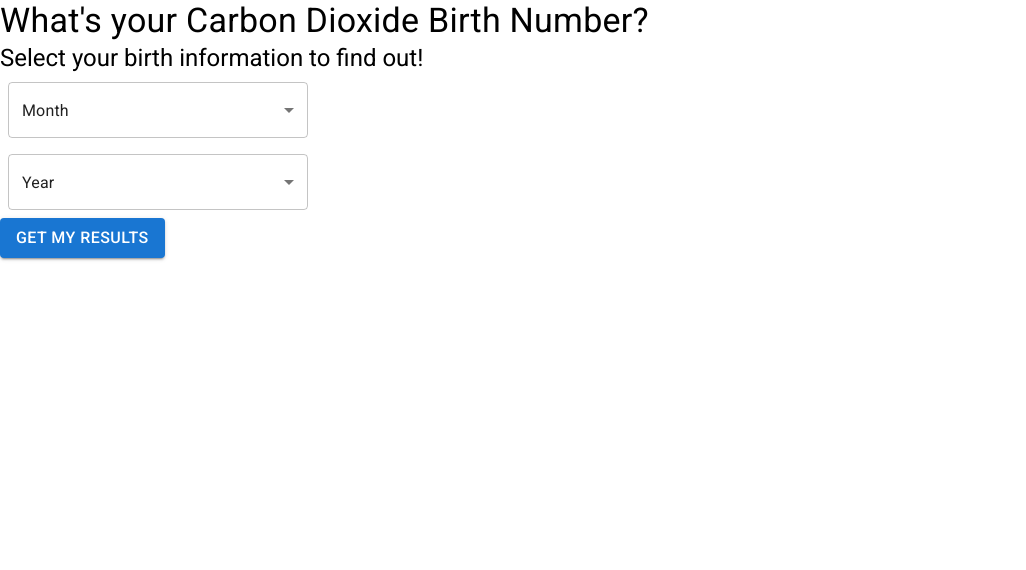
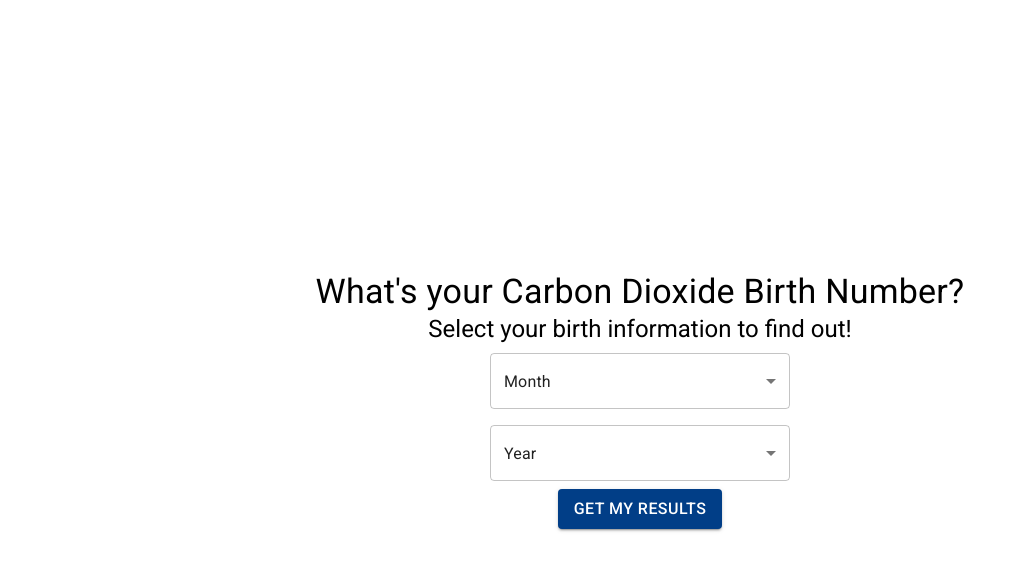
Before and after one commit to swersk/Carbon-Birthday-Calculator, a React (Create React App) app: page / in a window 1280 px wide. Shown: the top 570 px of the page, without its empty margins (0-1026 px from the left). Built offline with nearby package versions, Linux system fonts and the light colour scheme.

Commit message:
centered

```diff
--- a/src/App.jsx
+++ b/src/App.jsx
@@ -97,7 +97,16 @@ const App = () => {
   }, [avg]);
 
   return (
-    <>
+    <Container>
+      <Box
+      sx={{
+        display: 'flex',
+        justifyContent: 'center',
+        flexDirection: 'column',
+        alignItems: 'center',
+        minHeight: '100vh',
+      }}
+      >
           <Typography variant="h4">What's your Carbon Dioxide Birth Number?</Typography>
           <Typography variant="h5">Select your birth information to find out!</Typography>
 
@@ -166,8 +175,8 @@ const App = () => {
 
         </div>
       )}
-
-    </>
+    </Box>
+</Container>
   )
 }
 
--- a/src/index.js
+++ b/src/index.js
@@ -3,11 +3,32 @@ import ReactDOM from 'react-dom/client';
 import './index.css';
 import App from './App';
 import reportWebVitals from './reportWebVitals';
+import {createTheme, ThemeProvider} from '@mui/material';
+
+
+const theme = createTheme({
+  palette: {
+    primary: {
+      main: '#013e87'
+    },
+    secondary: {
+      main: "#2e74c9"
+    },
+  },
+  typography: {
+    h2: {
+      fontSize: "1rem",
+      fontWeight: 600,
+    },
+  }
+})
 
 const root = ReactDOM.createRoot(document.getElementById('root'));
 root.render(
   <React.StrictMode>
+    <ThemeProvider theme={theme}>
     <App />
+    </ThemeProvider>
   </React.StrictMode>
 );
 
```
